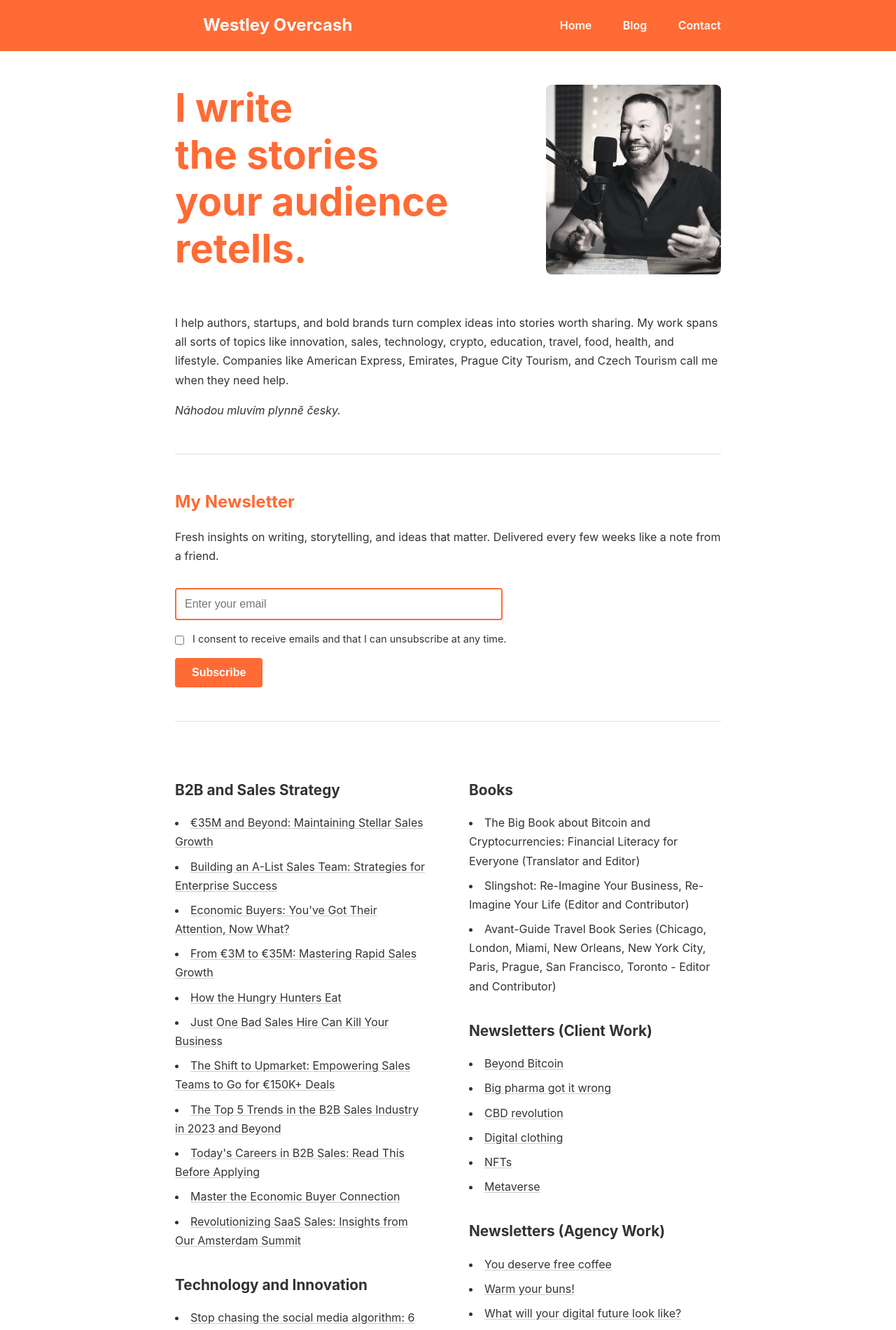
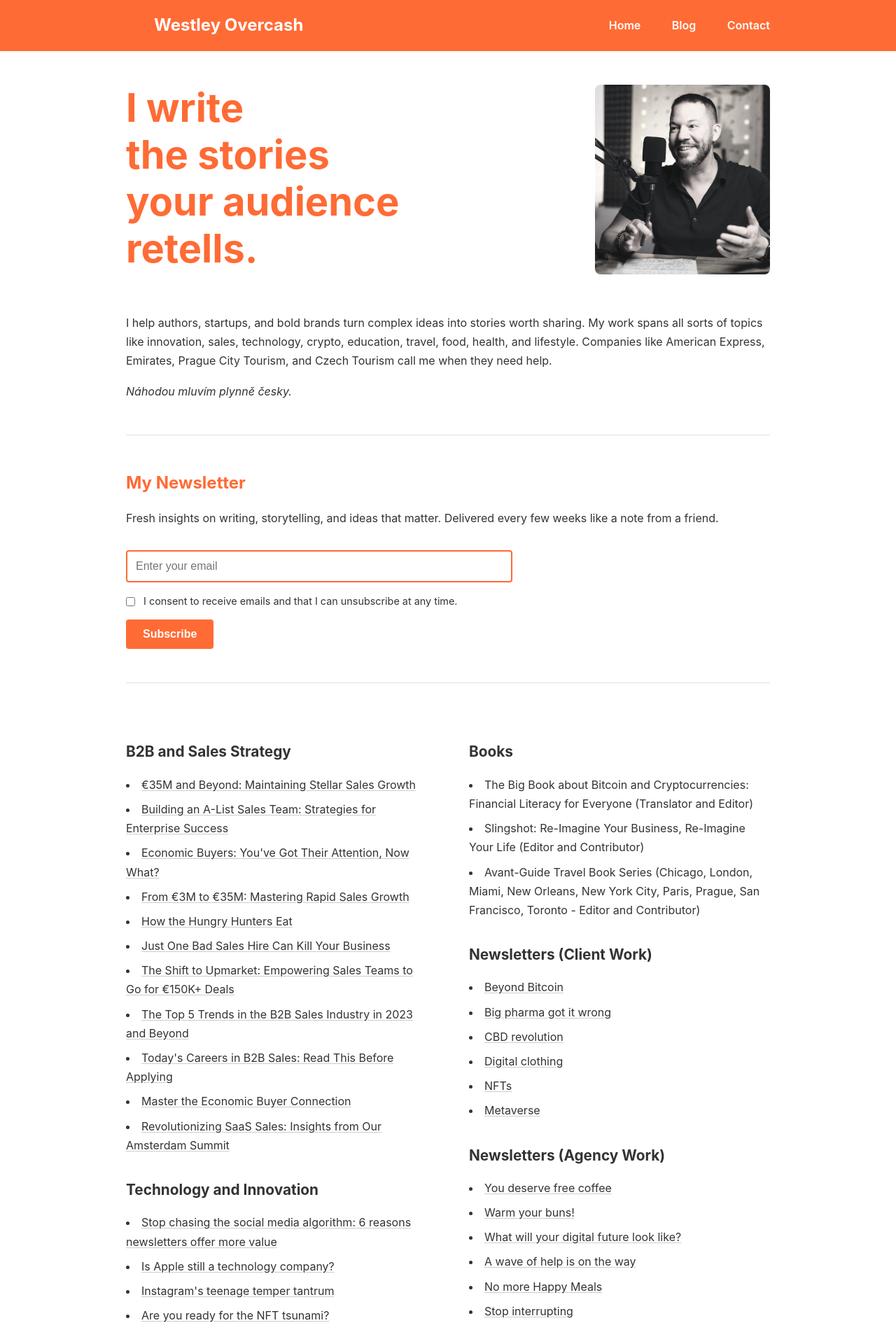
Before and after one commit to westleyovercash/westleyovercash.github.io, a Jekyll site: the page built from index.md, in a window 1280 px wide. Shown: the top 1900 px of the page at 70% size. Built offline with Jekyll 4.4.1, drawn with Linux system fonts in a browser that asks for light colours.

Commit message:
Update default.html

```diff
--- a/_layouts/default.html
+++ b/_layouts/default.html
@@ -27,7 +27,7 @@
     }
 
     nav {
-  max-width: 820px;
+  max-width: 960px;
   margin: 0 auto;
   padding: 0 20px;
   display: flex;
@@ -56,7 +56,7 @@
     }
 
     main {
-  max-width: 820px;
+  max-width: 960px;
   margin: 0 auto;
   padding: 0 20px 4rem 20px;
   width: 100%;
```
